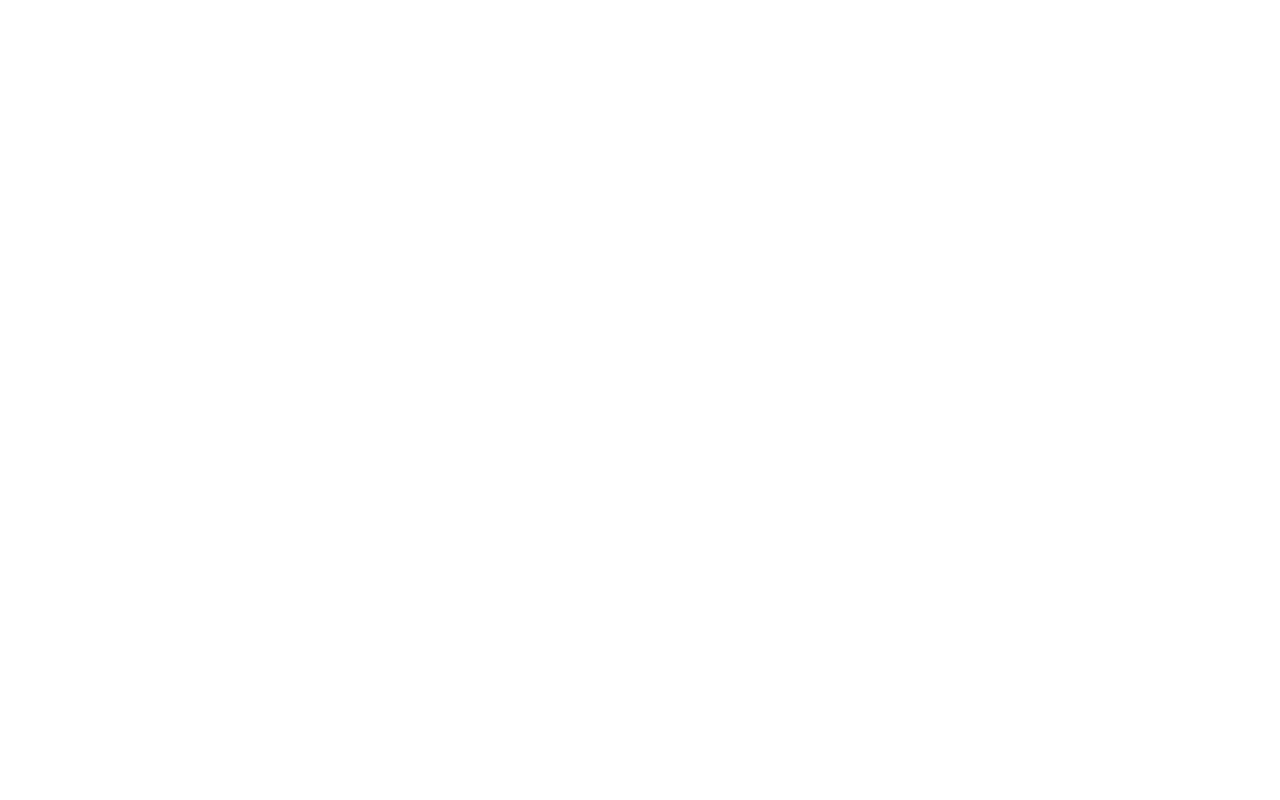
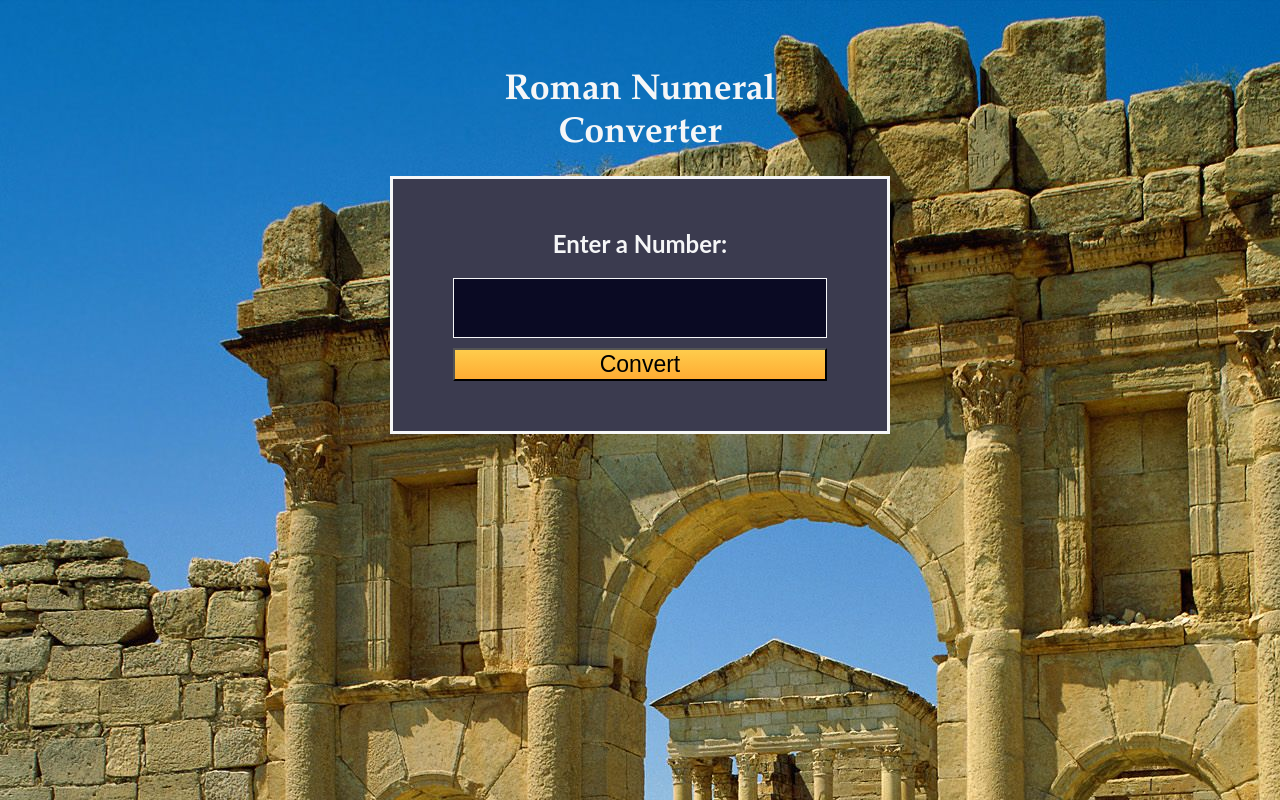
Before and after one commit to smsguy927/number-converter, a website: page index.html in a window 1280 px wide. Drawn offline with Linux system fonts and the light colour scheme; a web font is replaced by a local one.

Commit message:
Finished convert number to roman algorithm

```diff
--- a/ToWords.js
+++ b/ToWords.js
@@ -54,6 +54,11 @@ const ions = [
 Object.freeze(ions);
 
 const toWords = num => {
+    if (num === 0) return "zero";
+    const isNegative = num < 0;
+    if (isNegative) {
+        num *= -1
+    }
     const words = [];
     let ionsIt = 0
     while (num > 0) {
@@ -83,6 +88,7 @@ const toWords = num => {
             ionsIt++
         }
     }
+    isNegative && words.push("negative");
     return words.reverse().join(' ')
 }
 
--- a/index.html
+++ b/index.html
@@ -2,9 +2,24 @@
 <html lang="en">
 <head>
     <meta charset="UTF-8">
+    <meta http-equiv="X-UA-Compatible" content="IE=edge"/>
+    <meta name="viewport" content="width=device-width, initial-scale=1.0"/>
+    <link rel="stylesheet" href="style.css"/>
+    <link rel="preconnect" href="https://fonts.googleapis.com">
+    <link rel="preconnect" href="https://fonts.gstatic.com" crossorigin>
+    <link href="https://fonts.googleapis.com/css2?family=Quattrocento:wght@400;700&display=swap" rel="stylesheet">
     <title>Number Converter</title>
 </head>
 <body>
-
+<main>
+    <h1>Roman Numeral Converter</h1>
+    <form>
+        <fieldset><label for="number">Enter a Number:</label><br><input type="number" id="number">
+            <button type="button" id="convert-btn">Convert</button>
+        </fieldset>
+    </form>
+    <p id="output" class="output hidden"></p>
+</main>
+<script src="main.js"></script>
 </body>
 </html>
--- a/style.css
+++ b/style.css
@@ -0,0 +1,147 @@
+:root {
+    --gray-00: #ffffff;
+    --gray-05: #f5f6f7;
+    --gray-15: #d0d0d5;
+    --gray-75: #3b3b4f;
+    --gray-85: #1b1b32;
+    --gray-90: #0a0a23;
+    --blue-50: #198eee;
+    --error: #a94442;
+    --danger-color: #850000;
+    --danger-background: #ffadad;
+}
+
+*, ::before, ::after {
+    padding: 0;
+    margin: 0;
+    box-sizing: border-box;
+}
+
+body {
+    min-height: 100vh;
+    padding: 50px 20px;
+    font-family: 'Lato', Helvetica, Arial, sans-serif;
+    font-size: 18px;
+    background-color: var(--gray-85);
+    color: var(--gray-05);
+    background-image: url("RomanRuins.jpg");
+}
+
+main {
+    display: flex;
+    flex-direction: column;
+    align-items: center;
+    justify-content: center;
+}
+
+h1{
+    font-family: 'Quattrocento', "Book Antiqua", "Times New Roman", serif;
+    text-align: center;
+    margin: 20px auto;
+    max-width: 350px;
+}
+
+form {
+    color: var(--gray-05);
+    margin: auto 25px;
+    padding: 15px;
+    border: 3px solid var(--gray-05);
+    text-align: center;
+    width: 90%;
+    max-width: 500px;
+    background-color: var(--gray-75);
+}
+
+fieldset {
+    border: 0 none;
+    height: 100%;
+    padding: 25px;
+    margin: 10px 20px;
+}
+
+button {
+    cursor: pointer;
+    margin-top: 15px;
+    text-decoration: none;
+    background-image: linear-gradient(#fecc4c, #ffac33);
+    border: 3px solid #feac32;
+    padding: 10px 16px;
+    font-size: 23px;
+    width: 100%;
+}
+
+label {
+    display: inline-block;
+    font-size: 1.5rem;
+    margin-bottom: 10px;
+    font-weight: bold;
+}
+
+input:focus-visible,
+button:focus-visible {
+    outline: 3px solid var(--blue-50);
+}
+
+input {
+    display: block;
+    font-size: 2.5rem;
+    width: 100%;
+    height: 60px;
+    padding: 6px 12px;
+    margin: 10px 0;
+    line-height: 1.4;
+    color: white;
+    background-color: var(--gray-90);
+    border: 1px solid var(--gray-05);
+}
+
+.output {
+    color: white;
+    background-color: var(--gray-75);
+    border: 3px solid var(--gray-05);
+    font-size: 2.5rem;
+    width: 90%;
+    max-width: 500px;
+    min-height: 55px;
+    margin-top: 25px;
+    padding: 15px;
+    overflow-wrap: break-word;
+    text-align: center;
+}
+.alert {
+    font-size: 2rem;
+    background-color: var(--danger-background);
+    border: 3px solid var(--danger-color);
+    color: var(--danger-color);
+}
+
+.hidden {
+    display: none;
+}
+
+/*User Sheet*/
+button {
+    appearance: auto;
+
+    text-rendering: auto;
+    color: buttontext;
+    letter-spacing: normal;
+    word-spacing: normal;
+    line-height: normal;
+    text-transform: none;
+    text-indent: 0;
+    text-shadow: none;
+    display: inline-block;
+    text-align: center;
+    align-items: flex-start;
+    cursor: default;
+    box-sizing: border-box;
+    background-color: buttonface;
+    margin: 0;
+    padding-block: 1px;
+    padding-inline: 6px;
+    border-width: 2px;
+    border-style: outset;
+    border-color: buttonborder;
+    border-image: initial;
+}
```
Also changed, not shown: ToRoman.js (+41 -0 lines), test/test.js (+91 -7 lines), RomanRuins.jpg (added).
